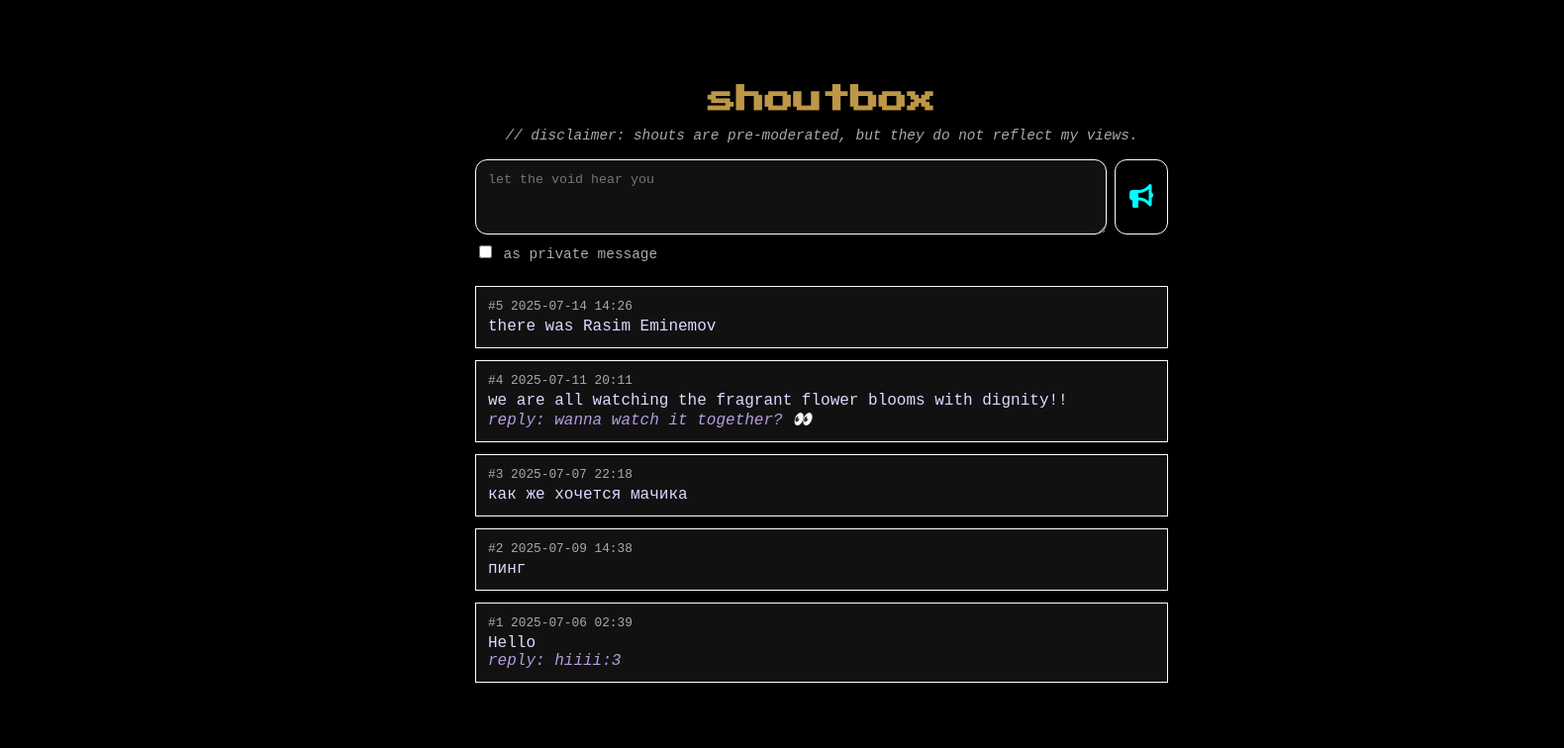
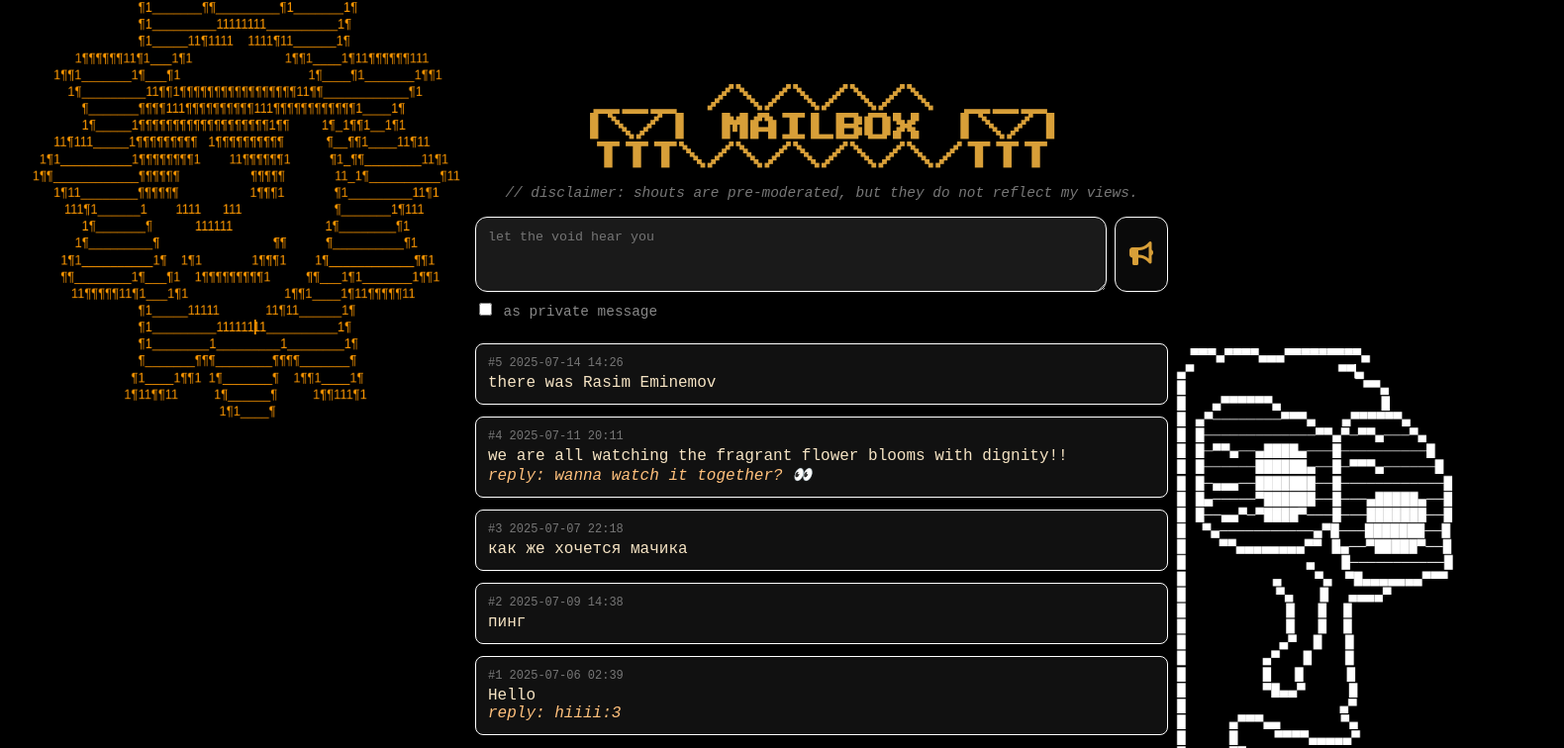
Before and after one commit to Barahlushik/barahlush-space, an Angular app: page / in a window 1280 px wide. Shown: the part 1900-2656 px from the top of the page at 99% size, 1580 px wide, since content can reach past the window. Built offline with nearby package versions, Linux system fonts and the light colour scheme.

Commit message:
style: apply updated design to mailbox component

```diff
--- /dev/null
+++ b/src/app/common-ui/mailbox/mailbox.html
@@ -0,0 +1,35 @@
+<div class="mailbox-container">
+  <h2 id="funbox" class="mailbox-title">
+    ___ /\/\/\/\ ___<br>
+    |\/| MAILBOX |\/| <br>
+    TTT\/\/\/\/\/TTT</h2>
+  <p class="disclaimer">// disclaimer: shouts <i>are</i> pre-moderated, but they do not reflect my views.</p>
+  <div class="mailbox-form">
+    <div class="sun-wrapper">
+      <img src="/assets/img/sun-mailbox.png" alt="Wave" class="sun">
+    </div>
+    <div class="meme-wrapper">
+      <img src="/assets/img/meme-face.png" alt="Wave" class="meme">
+    </div>
+    <textarea
+      [(ngModel)]="newShout"
+      placeholder="let the void hear you"
+      rows="2"
+      class="mail-input"
+    ></textarea>
+    <button class="mail-submit" (click)="submitShout()" title="Send">
+      <i class="fa fa-bullhorn"></i>
+    </button>
+  </div>
+  <label class="private-checkbox">
+    <input type="checkbox" [(ngModel)]="isPrivate"/>
+    as private message
+  </label>
+  <div class="mailbox-messages">
+    <div class="mail-message" *ngFor="let shout of shouts; let i = index">
+      <div class="meta">#{{ shouts.length - i }} {{ shout.date }}</div>
+      <div class="text">{{ shout.message }}</div>
+      <div class="reply" *ngIf="shout.reply">reply: {{ shout.reply }}</div>
+    </div>
+  </div>
+</div>
--- /dev/null
+++ b/src/app/common-ui/mailbox/mailbox.scss
@@ -0,0 +1,124 @@
+.mailbox-container {
+  max-width: 700px;
+  margin: 60px auto;
+  padding: 24px;
+  color: #f5e3c3;
+  background-color: transparent;
+  font-family: 'Courier New', monospace;
+}
+
+.mailbox-title {
+  text-align: center;
+  margin-bottom: 0.5rem;
+  font-family: "Press Start 2P", system-ui;
+  font-size: 1.8rem;
+  color: #d89f38;
+}
+
+.disclaimer {
+  font-size: 0.9rem;
+  color: #777;
+  font-style: italic;
+  margin-bottom: 16px;
+  text-align: center;
+}
+
+.mailbox-form {
+  display: flex;
+  gap: 8px;
+  align-items: flex-start;
+  margin-bottom: 8px;
+}
+
+.mail-input {
+  flex-grow: 1;
+  background: #1a1a1a;
+  border: 1px solid #FFFFFF;
+  color: #f5e3c3;
+  border-radius: 12px;
+  padding: 12px;
+  font-family: 'Courier New', monospace;
+  resize: vertical;
+  min-height: 50px;
+}
+
+
+.mail-submit {
+  background-color: #0a0a0a;
+  border: 1px solid #FFFFFF;
+  color: #d89f38;
+  font-size: 24px;
+  padding: 10px 14px;
+  border-radius: 12px;
+  transition: background-color 0.3s ease;
+  cursor: pointer;
+  align-self: stretch;
+}
+
+.mail-submit:hover {
+  background-color: #d89f38;
+  color: #0a0a0a;
+}
+
+.private-checkbox {
+  font-size: 0.9rem;
+  color: #888;
+  display: block;
+  margin-bottom: 24px;
+}
+
+.mailbox-messages {
+  margin-top: 24px;
+}
+
+.mail-message {
+  background: #111;
+  border: 1px solid #FFFFFF;
+  padding: 12px;
+  margin-bottom: 12px;
+  color: #f5e3c3;
+  border-radius: 8px;
+}
+
+.mail-message .meta {
+  font-size: 0.75rem;
+  color: #777;
+  margin-bottom: 4px;
+}
+
+.mail-message .reply {
+  color: #ffc07c;
+  font-style: italic;
+}
+
+.sun-wrapper {
+  max-width: 600px;
+  margin: -350px 27px 86px -500px;
+  text-align: center;
+  z-index: -1;
+  position: absolute;
+}
+
+.sun {
+  height: 600px;
+  max-width: 550px;
+  min-width: 500px;
+  width: 100%;
+  object-fit: contain;
+}
+
+.meme-wrapper {
+  max-width: 1200px;
+  margin: 133px 27px 86px 600px;
+  text-align: center;
+  z-index: -1;
+  position: absolute;
+}
+
+.meme {
+  height: 500px;
+  max-width: 500px;
+  min-width: 500px;
+  width: 100%;
+  object-fit: contain;
+}
--- a/src/app/common-ui/project-card/project-card.html
+++ b/src/app/common-ui/project-card/project-card.html
@@ -80,4 +80,4 @@
     <img src="/assets/img/skobka_down.png" alt="image" class="inverted-image">
   </div>
 </div>
-<shoutbox></shoutbox>
+<mailbox></mailbox>
--- a/src/app/common-ui/project-card/project-card.ts
+++ b/src/app/common-ui/project-card/project-card.ts
@@ -3,8 +3,8 @@ import {FormsModule} from '@angular/forms';
 import {CommonModule} from '@angular/common';
 import {MapPopupComponent} from '../map-popup/map-popup';
 import {BoomButton} from '../boom-button/boom-button';
-import {Shoutbox} from '../shoutbox/shoutbox';
 import {AboutMe} from '../about-me/about-me';
+import {Mailbox} from '../mailbox/mailbox';
 
 @Component({
   selector: 'app-project-card',
@@ -13,8 +13,8 @@ import {AboutMe} from '../about-me/about-me';
     CommonModule,
     MapPopupComponent,
     BoomButton,
-    Shoutbox,
-    AboutMe
+    AboutMe,
+    Mailbox
   ],
   templateUrl: './project-card.html',
   styleUrl: './project-card.scss'
--- a/src/app/common-ui/shoutbox/shoutbox.html
+++ /dev/null
@@ -1,30 +0,0 @@
-<div class="shoutbox-container">
-  <h2 id="funbox" class="shoutbox-title">shoutbox</h2>
-  <p class="disclaimer">// disclaimer: shouts <i>are</i> pre-moderated, but they do not reflect my views.</p>
-
-  <div class="shoutbox-form">
-    <textarea
-      [(ngModel)]="newShout"
-      placeholder="let the void hear you"
-      rows="2"
-      class="shout-input"
-    ></textarea>
-
-    <button class="shout-submit" (click)="submitShout()" title="Send">
-      <i class="fa fa-bullhorn"></i>
-    </button>
-  </div>
-
-  <label class="private-checkbox">
-    <input type="checkbox" [(ngModel)]="isPrivate" />
-    as private message
-  </label>
-
-  <div class="shoutbox-messages">
-    <div class="shout-message" *ngFor="let shout of shouts; let i = index">
-      <div class="meta">#{{ shouts.length - i }} {{ shout.date }}</div>
-      <div class="text">{{ shout.message }}</div>
-      <div class="reply" *ngIf="shout.reply">reply: {{ shout.reply }}</div>
-    </div>
-  </div>
-</div>
--- a/src/app/common-ui/shoutbox/shoutbox.scss
+++ /dev/null
@@ -1,89 +0,0 @@
-.shoutbox-container {
-  max-width: 700px;
-  margin: 60px auto;
-  padding: 24px;
-  color: #d6b5ff;
-  font-family: 'Courier New', monospace;
-}
-
-.shoutbox-title {
-  text-align: center;
-
-  margin-bottom: 0.5rem;
-  font-family: "Press Start 2P", system-ui;
-  font-size: 1.8rem;
-  color: #bd9746;
-}
-
-.disclaimer {
-  font-size: 0.9rem;
-  color: #aaa;
-  font-style: italic;
-  margin-bottom: 16px;
-  text-align: center;
-}
-
-.shoutbox-form {
-  display: flex;
-  gap: 8px;
-  align-items: flex-start;
-  margin-bottom: 8px;
-}
-
-.shout-input {
-  flex-grow: 1;
-  background: #111;
-  border: 1px solid #fff;
-  color: #d6b5ff;
-  border-radius: 12px;
-  padding: 12px;
-  font-family: 'Courier New', monospace;
-  resize: vertical;
-  min-height: 50px;
-}
-
-.shout-submit {
-  background: none;
-  border: 1px solid #fff;
-  color: #00ffff;
-  font-size: 24px;
-  padding: 10px 14px;
-  border-radius: 12px;
-  transition: background-color 0.3s ease;
-  cursor: pointer;
-  align-self: stretch;
-}
-
-.shout-submit:hover {
-  background-color: #00ffff22;
-}
-
-.private-checkbox {
-  font-size: 0.9rem;
-  color: #aaa;
-  display: block;
-  margin-bottom: 24px;
-}
-
-.shoutbox-messages {
-  margin-top: 24px;
-}
-
-.shout-message {
-  background: #111;
-  border: 1px solid #fff;
-  padding: 12px;
-  margin-bottom: 12px;
-  color: #e1d7ff;
-}
-
-.shout-message .meta {
-  font-size: 0.8rem;
-  color: #aaa;
-  margin-bottom: 4px;
-}
-
-.shout-message .reply {
-  color: #b39ddb;
-  font-style: italic;
-}
```
Also changed, not shown: src/app/common-ui/mailbox/mailbox.ts (renamed from src/app/common-ui/shoutbox/shoutbox.ts, +4 -4 lines), public/assets/img/meme-face.png (added), public/assets/img/sun-mailbox.png (added).
